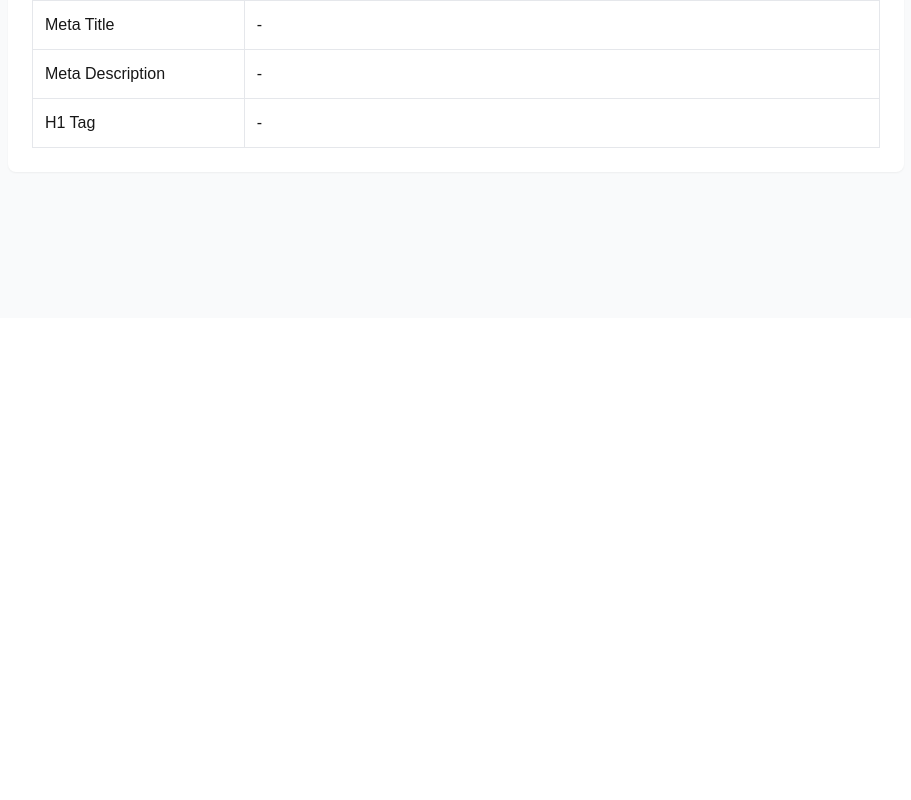
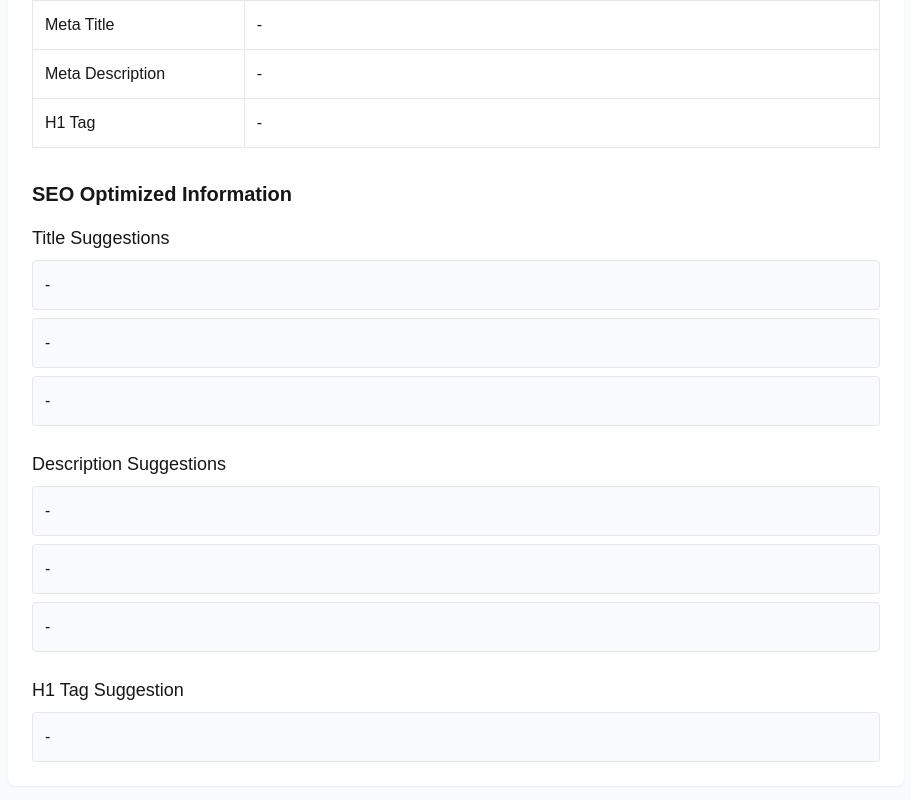
Before and after one commit to abhichandai/url-analyzer, a Next.js app: page / in a window 1280 px wide. Shown: the part 482-1282 px from the top of the page, without its empty margins (184-1095 px from the left). Before the commit the page ends 800 px from the top, so only its background shows below. Built offline with nearby package versions, Linux system fonts and the light colour scheme.

Commit message:
Add SEO Optimized Information section to URL analyzer

```diff
--- a/pages/index.tsx
+++ b/pages/index.tsx
@@ -6,6 +6,13 @@ interface AnalysisResult {
   'Clean Title': string;
   'Clean Desc.': string;
   'Clean H1 Tag': string;
+  'Opt. Title 1': string;
+  'Opt. Title 2': string;
+  'Opt. Title 3': string;
+  'Opt. Desc 1': string;
+  'Opt. Desc 2': string;
+  'Opt. Desc 3': string;
+  'Opt. H1': string;
 }
 
 export default function Home() {
@@ -84,6 +91,8 @@ const handleSubmit = async (e: React.FormEvent) => {
       <div className="max-w-4xl mx-auto">
         <div className="bg-white p-6 rounded-lg shadow-sm">
           <h1 className="text-2xl font-bold mb-6">URL Analyzer</h1>
+
+          {/* Form Section */}
           <form onSubmit={handleSubmit} className="space-y-4 mb-8">
             <div>
               <label className="block text-sm font-medium mb-2">Product URL</label>
@@ -123,6 +132,7 @@ const handleSubmit = async (e: React.FormEvent) => {
             </button>
           </form>
 
+          {/* Current Information Section */}
           <div className="mt-8">
             <h2 className="text-xl font-semibold mb-4">Current Information</h2>
             <div className="overflow-x-auto">
@@ -178,6 +188,56 @@ const handleSubmit = async (e: React.FormEvent) => {
               </table>
             </div>
           </div>
+
+          {/* SEO Optimized Information Section */}
+          <div className="mt-8">
+            <h2 className="text-xl font-semibold mb-4">SEO Optimized Information</h2>
+
+            {/* Title Suggestions */}
+            <div className="mb-6">
+              <h3 className="text-lg font-medium mb-2">Title Suggestions</h3>
+              <div className="space-y-2">
+                {[1, 2, 3].map((num) => (
+                  <div key={`title-${num}`} className="p-3 bg-gray-50 rounded border">
+                    {loading ? (
+                      <Loader2 className="animate-spin h-4 w-4" />
+                    ) : (
+                      result?.[`Opt. Title ${num}`] || '-'
+                    )}
+                  </div>
+                ))}
+              </div>
+            </div>
+
+            {/* Description Suggestions */}
+            <div className="mb-6">
+              <h3 className="text-lg font-medium mb-2">Description Suggestions</h3>
+              <div className="space-y-2">
+                {[1, 2, 3].map((num) => (
+                  <div key={`desc-${num}`} className="p-3 bg-gray-50 rounded border">
+                    {loading ? (
+                      <Loader2 className="animate-spin h-4 w-4" />
+                    ) : (
+                      result?.[`Opt. Desc ${num}`] || '-'
+                    )}
+                  </div>
+                ))}
+              </div>
+            </div>
+
+            {/* H1 Tag Suggestion */}
+            <div>
+              <h3 className="text-lg font-medium mb-2">H1 Tag Suggestion</h3>
+              <div className="p-3 bg-gray-50 rounded border">
+                {loading ? (
+                  <Loader2 className="animate-spin h-4 w-4" />
+                ) : (
+                  result?.['Opt. H1'] || '-'
+                )}
+              </div>
+            </div>
+          </div>
+
         </div>
       </div>
     </main>
```
Lines whose indentation alone changed are shown as unchanged.
